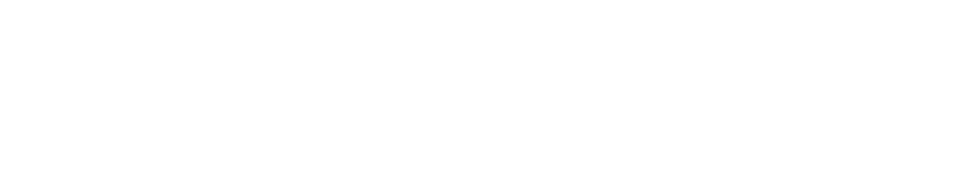
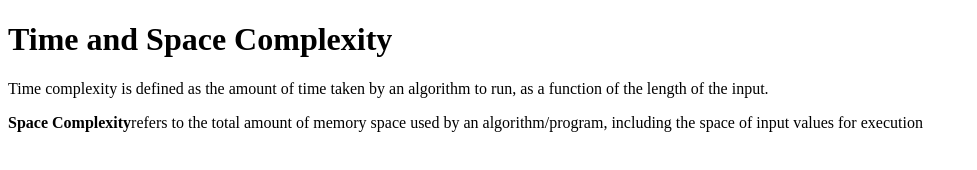
Before and after one commit to acciojob/time-and-space-complexity-MayankMotan, a website: page main.html in a window 1280 px wide. Shown: the whole page, without its empty margins (0-977 px from the left). Drawn offline with Linux system fonts and the light colour scheme.

Commit message:
created a submission

```diff
--- a/main.html
+++ b/main.html
@@ -7,6 +7,9 @@
 </head>
 
 <body>
+	<h1>Time and Space Complexity</h1>
+	<p>Time complexity is defined as the amount of time taken by an algorithm to run, as a function of the length of the input.</p>
+	<p><b>Space Complexity</b>refers to the total amount of memory space used by an algorithm/program, including the space of input values for execution</p>
 	<!-- the entire body must be written by student -->
     <script type="text/javascript" src="./script.js">
 </script>
```
